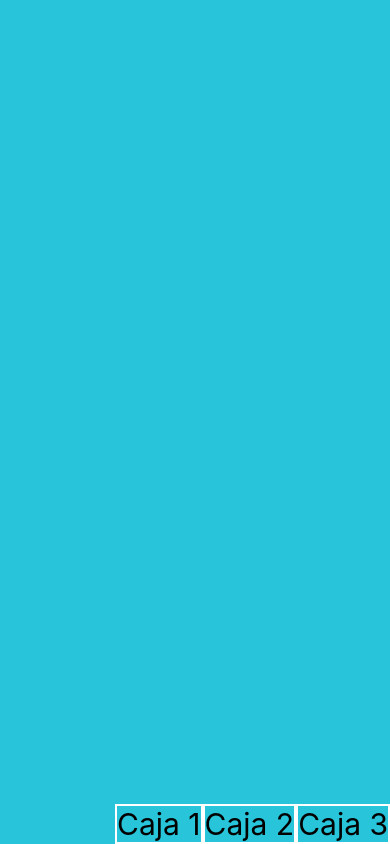
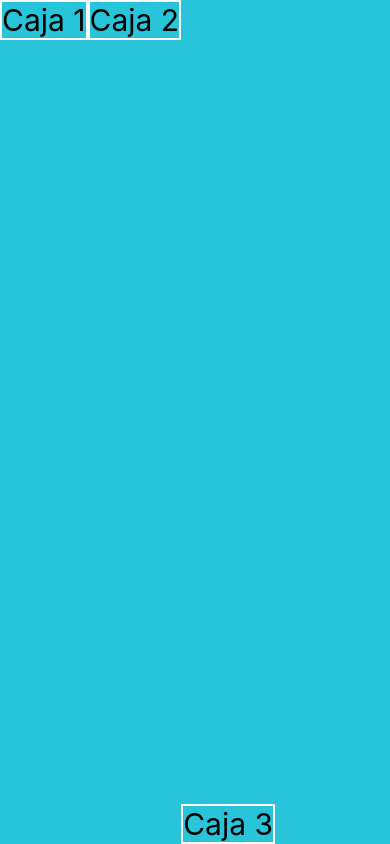
Before and after one commit to Majomon/02-ContadorReactNative, a React Native app: screen / in a window 390 px wide. Built offline with nearby package versions, Linux system fonts and the light colour scheme.

Commit message:
Align Self

```diff
--- a/src/screens/FlexScreen.tsx
+++ b/src/screens/FlexScreen.tsx
@@ -16,9 +16,11 @@ const styles = StyleSheet.create({
     flex: 1,
     backgroundColor: '#28C4D9',
     /*     justifyContent: 'space-around', */
+    /*   flexDirection: 'row',
+    justifyContent: 'flex-end',
+    alignItems: 'flex-end', */
     flexDirection: 'row',
-    justifyContent: 'flex-end',
-    alignItems: 'flex-end',
+    alignItems: 'flex-start',
   },
   caja1: {
     /*     flex: 1, */
@@ -26,16 +28,19 @@ const styles = StyleSheet.create({
     borderWidth: 2,
     borderColor: 'white',
     fontSize: 30,
+    /* alignSelf: 'center', */ // El alignSelf se sobrepone sobre el justifyContent/alignItems
   },
   caja2: {
     borderWidth: 2,
     borderColor: 'white',
     fontSize: 30,
+    alignSelf: 'flex-start',
   },
   caja3: {
     borderWidth: 2,
     borderColor: 'white',
     fontSize: 30,
+    alignSelf: 'flex-end',
   },
   /*   caja1: {
     flex: 3, // 3 + 2 + 1 = 6
```
